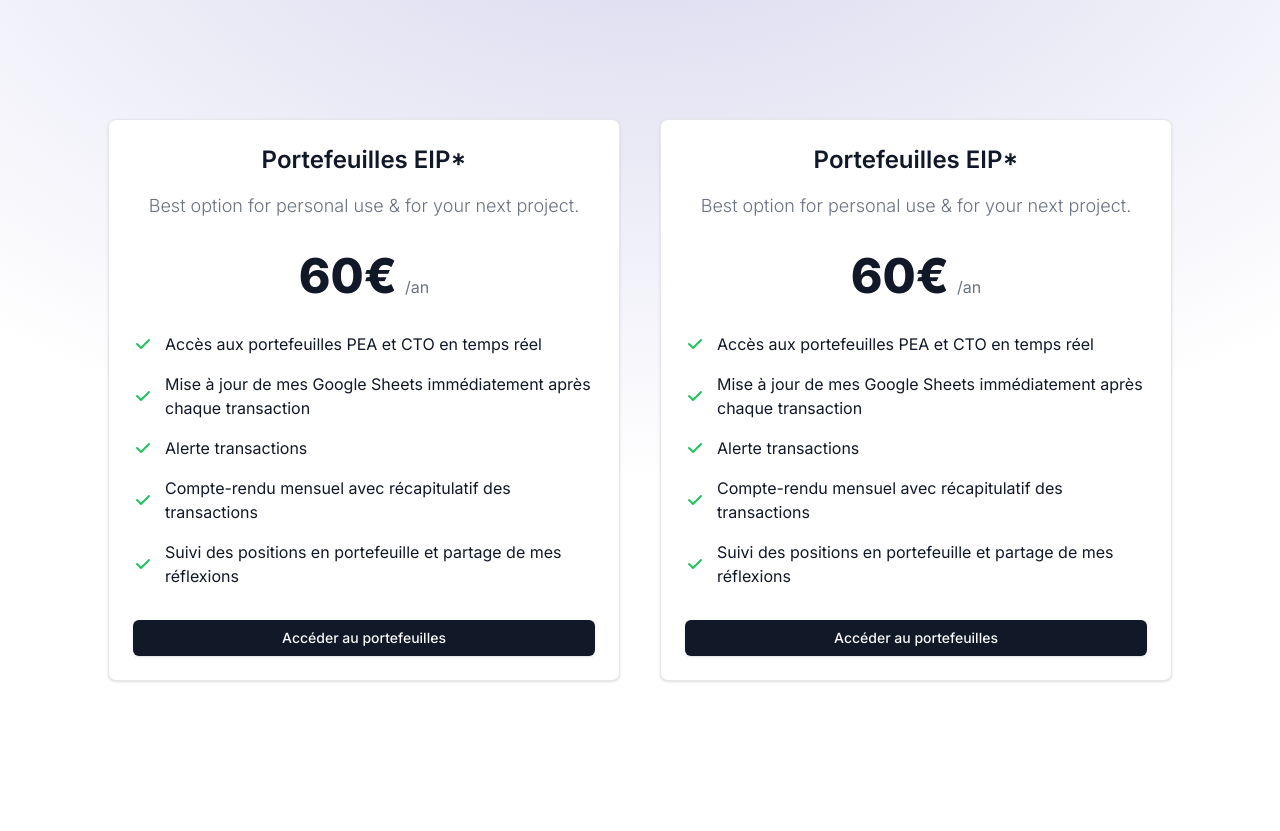
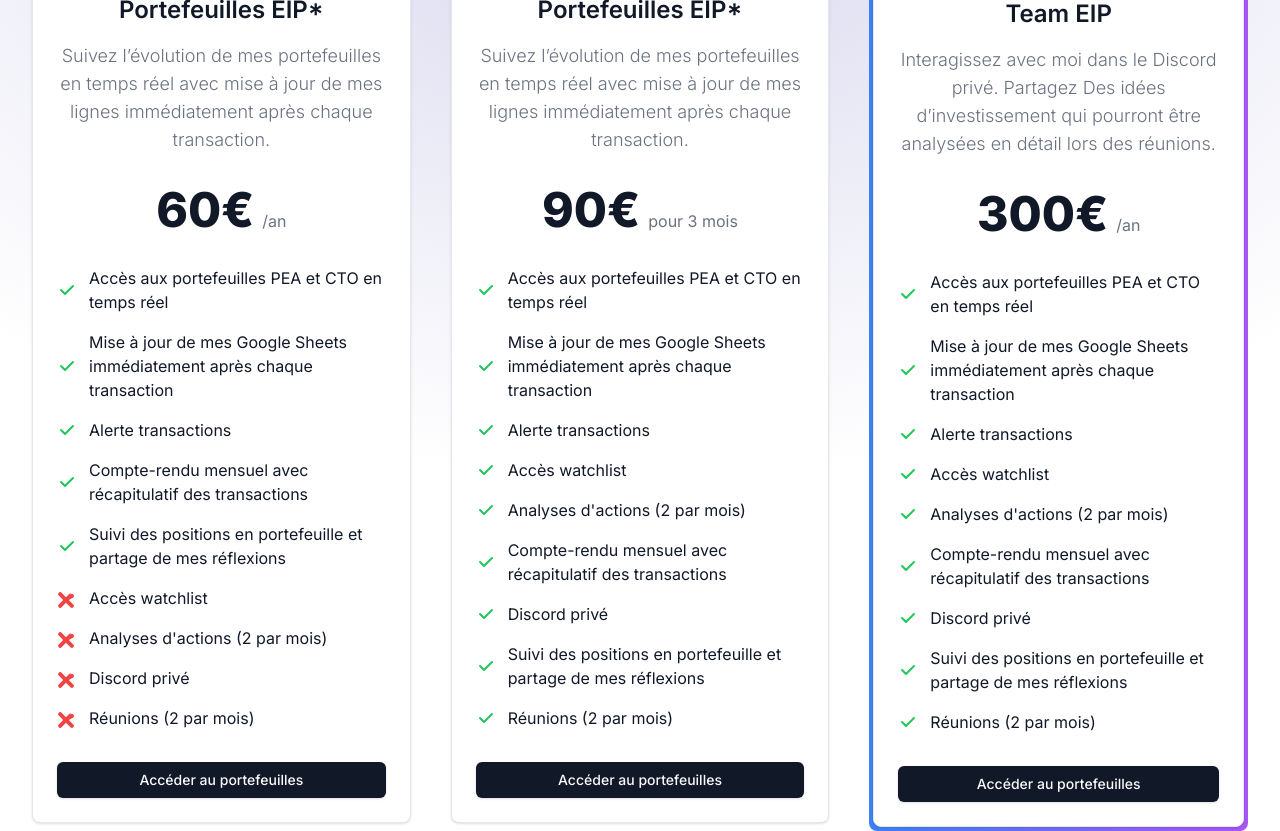
Before and after one commit to EtiamSani/PortfolioMonitor-Front-end, a Next.js app: page /pricing in a window 1280 px wide. Before the commit the page ends 800 px from the top, so only its background shows below. Built offline with nearby package versions, Linux system fonts and the light colour scheme.

Commit message:
payment page, payement component & styling

```diff
--- a/app/pricing/page.tsx
+++ b/app/pricing/page.tsx
@@ -5,8 +5,9 @@ const page = () => {
     const priceCardsData = [
         {
             title: 'Portefeuilles EIP*',
-            description: 'Best option for personal use & for your next project.',
+            description: 'Suivez l’évolution de mes portefeuilles en temps réel avec mise à jour de mes lignes immédiatement après chaque transaction.',
             price: '60€',
+            temporality: '/an',
             items: [
                 'Accès aux portefeuilles PEA et CTO en temps réel',
                 'Mise à jour de mes Google Sheets immédiatement après chaque transaction',
@@ -14,24 +15,55 @@ const page = () => {
                 'Compte-rendu mensuel avec récapitulatif des transactions ',
                 'Suivi des positions en portefeuille et partage de mes réflexions ',
             ],
+            itemsNotInTheOffer: [
+                'Accès watchlist',
+                'Analyses d\'actions (2 par mois)',
+                'Discord privé',
+                'Réunions (2 par mois)'
+            ],
+
         },
         {
             title: 'Portefeuilles EIP*',
-            description: 'Best option for personal use & for your next project.',
-            price: '60€',
+            description: 'Suivez l’évolution de mes portefeuilles en temps réel avec mise à jour de mes lignes immédiatement après chaque transaction.',
+            price: '90€',
+            temporality: 'pour 3 mois',
             items: [
                 'Accès aux portefeuilles PEA et CTO en temps réel',
                 'Mise à jour de mes Google Sheets immédiatement après chaque transaction',
                 'Alerte transactions ',
+                'Accès watchlist',
+                'Analyses d\'actions (2 par mois)',
                 'Compte-rendu mensuel avec récapitulatif des transactions ',
+                'Discord privé',
                 'Suivi des positions en portefeuille et partage de mes réflexions ',
+                'Réunions (2 par mois)'
             ],
+
+        },
+        {
+            title: 'Team EIP',
+            description: 'Interagissez avec moi dans le Discord privé. Partagez Des idées d’investissement qui pourront être analysées en détail lors des réunions.',
+            price: '300€',
+            temporality: '/an',
+            items: [
+                'Accès aux portefeuilles PEA et CTO en temps réel',
+                'Mise à jour de mes Google Sheets immédiatement après chaque transaction',
+                'Alerte transactions ',
+                'Accès watchlist',
+                'Analyses d\'actions (2 par mois)',
+                'Compte-rendu mensuel avec récapitulatif des transactions ',
+                'Discord privé',
+                'Suivi des positions en portefeuille et partage de mes réflexions ',
+                'Réunions (2 par mois)'
+            ],
+            cardBorderClassName:'flex flex-col p-1 mx-auto max-w-lg text-center text-gray-900 bg-white rounded-lg bg-gradient-to-r from-blue-500 to-purple-500'
         },
     ];
   return (
     <div className="absolute top-0 left-0 flex items-center justify-center right-0 z-[-2] h-screen bg-white bg-[radial-gradient(ellipse_80%_80%_at_50%_-20%,rgba(120,119,198,0.3),rgba(255,255,255,0))]">
     <div className="mx-auto max-w-7xl px-4 sm:px-6 lg:px-8 flex flex-col items-center"> {/* Ajout d'une largeur maximale */}
-        <div className="space-y-8 lg:grid lg:grid-cols-2 sm:gap-6 xl:gap-10 lg:space-y-0">
+        <div className="space-y-8 lg:grid lg:grid-cols-3 sm:gap-6 xl:gap-10 lg:space-y-0">
             {priceCardsData.map((cardData, index) => (
                 <PriceCard
                     key={index}
@@ -39,6 +71,9 @@ const page = () => {
                     description={cardData.description}
                     price={cardData.price}
                     items={cardData.items}
+                    itemsNotInTheOffer={cardData.itemsNotInTheOffer}
+                    temporality={cardData.temporality}
+                    cardBorderClassName={cardData.cardBorderClassName}
                 />
             ))}
         </div>
--- a/components/pricing/PriceCard.tsx
+++ b/components/pricing/PriceCard.tsx
@@ -2,14 +2,15 @@ import React from 'react';
 import { Card } from '../ui/card';
 import { Button } from '@/components/ui/button';
 
-const PriceCard = ({ title, description, price, items }:any) => {
+const PriceCard = ({ title, description, price, items, temporality, itemsNotInTheOffer, cardBorderClassName }:any) => {
     return (
+        <div className={cardBorderClassName}>
         <Card className="flex flex-col p-6 mx-auto max-w-lg text-center text-gray-900 bg-white rounded-lg border">
             <h3 className="mb-4 text-2xl font-semibold">{title}</h3>
             <p className="font-light text-gray-500 sm:text-lg dark:text-gray-400">{description}</p>
             <div className="flex justify-center items-baseline my-8">
                 <span className="mr-2 text-5xl font-extrabold">{price}</span>
-                <span className="text-gray-500 dark:text-gray-400">/an</span>
+                <span className="text-gray-500 dark:text-gray-400">{temporality}</span>
             </div>
             {/* List */}
             <ul role="list" className="mb-8 space-y-4 text-left">
@@ -20,9 +21,17 @@ const PriceCard = ({ title, description, price, items }:any) => {
                         <span>{item}</span>
                     </li>
                 ))}
+                {itemsNotInTheOffer && itemsNotInTheOffer.map((itemNotInTheOffer:any, index:any) => (
+                    <li key={index} className="flex items-center space-x-3">
+                        {/* Croix */}
+                        <svg className="flex-shrink-0 w-5 h-5 text-red-500 dark:text-red-400" fill="currentColor" viewBox="0 0 20 20" xmlns="http://www.w3.org/2000/svg"><path fillRule="evenodd" d="M13.414 6.586a2 2 0 112.828 2.828L11.828 12l4.414 4.414a2 2 0 11-2.828 2.828L9 14.828l-4.414 4.414a2 2 0 11-2.828-2.828L6.172 12 1.758 7.586a2 2 0 112.828-2.828L9 9.172l4.414-4.414z" clipRule="evenodd"></path></svg>
+                        <span>{itemNotInTheOffer}</span>
+                    </li>
+                ))}
             </ul>
             <Button>Accéder au portefeuilles</Button>
         </Card>
+        </div>
     );
 };
 
```
